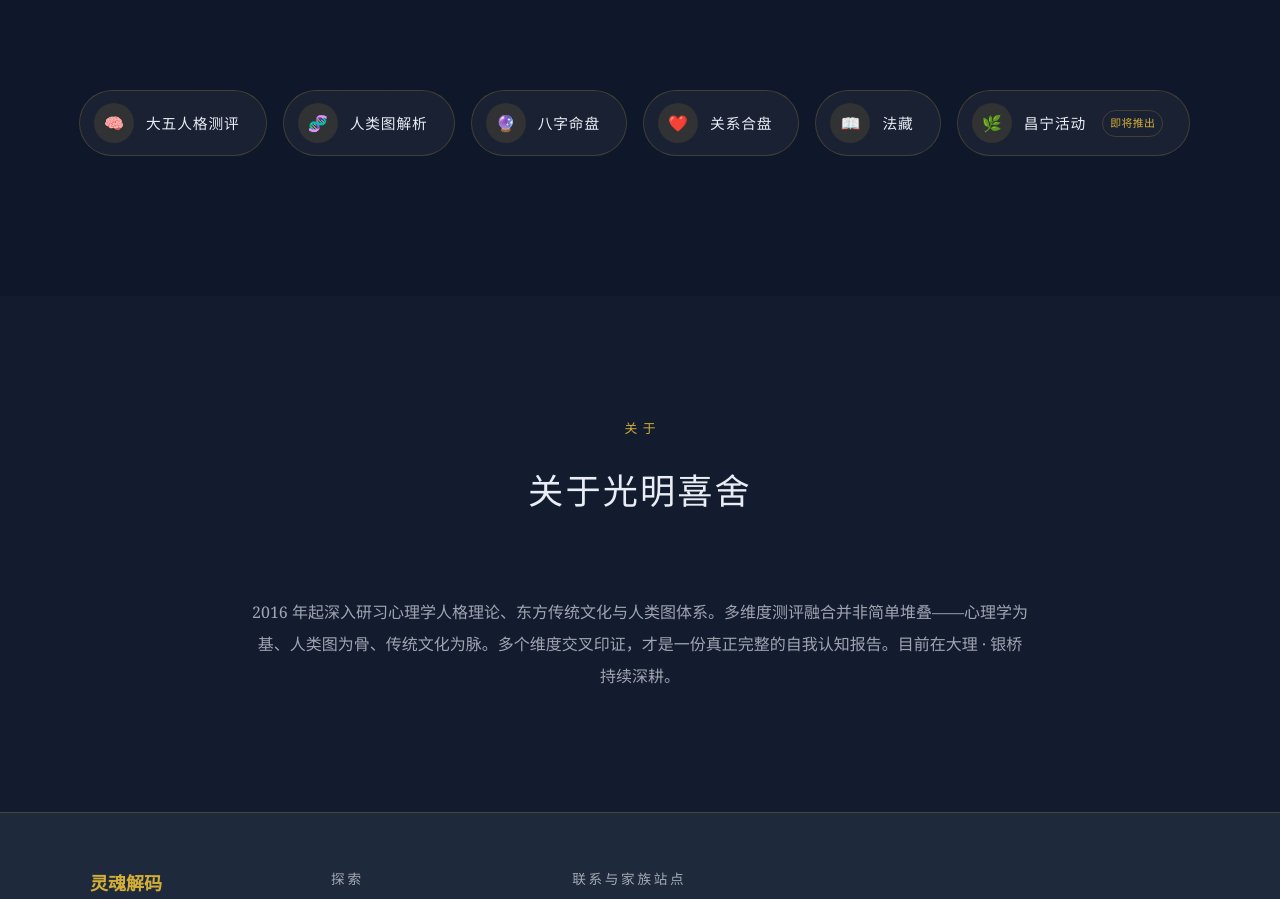
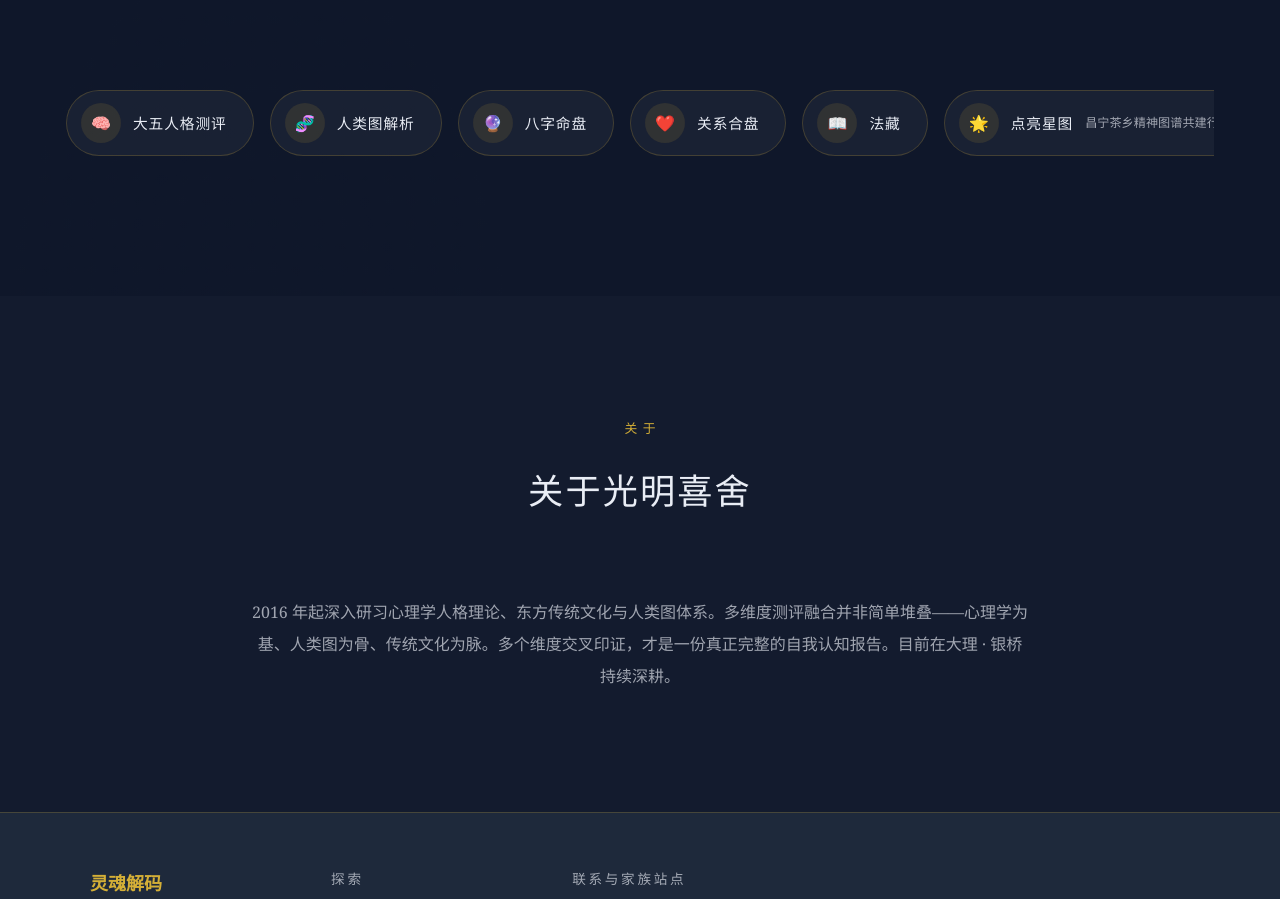
Before and after one commit to wlkerwong-boop/soul-decode, a Next.js app: page / in a window 1280 px wide. Shown: the part 2478-3377 px from the top of the page. Built offline with nearby package versions, Linux system fonts and the light colour scheme; a small style sheet from the web is missing.

Commit message:
feat: open Changning star map activity

```diff
--- a/src/app/homepage.css
+++ b/src/app/homepage.css
@@ -381,15 +381,10 @@ body[data-site="jianji"] .hero-sub {
 }
 .explore-ico svg { width: 20px; height: 20px; }
 .explore-name { font-size: 0.92rem; letter-spacing: 0.06em; white-space: nowrap; }
-.explore-badge {
-  display: inline-block;
-  margin-left: 4px;
-  padding: 2px 7px;
-  border: 1px solid var(--border);
-  border-radius: var(--radius-pill);
-  color: var(--accent);
-  font-size: 0.68rem;
-  letter-spacing: 0.04em;
+.explore-desc {
+  color: var(--text-dim);
+  font-size: 0.76rem;
+  line-height: 1.5;
   white-space: nowrap;
 }
 
--- a/src/app/page.tsx
+++ b/src/app/page.tsx
@@ -146,10 +146,10 @@ export default function HomePage() {
               <span className="explore-ico">📖</span>
               <span className="explore-name">法藏</span>
             </a>
-            <a className="explore-card" href="#">
-              <span className="explore-ico">🌿</span>
-              <span className="explore-name">昌宁活动</span>
-              <span className="explore-badge">即将推出</span>
+            <a className="explore-card" href="/tools">
+              <span className="explore-ico">🌟</span>
+              <span className="explore-name">点亮星图</span>
+              <span className="explore-desc">昌宁茶乡精神图谱共建行动 · 亲子互动工具包</span>
             </a>
           </div>
         </div>
```
Also changed, not shown: 1 other file (tests, documents, lock files or other folders).
